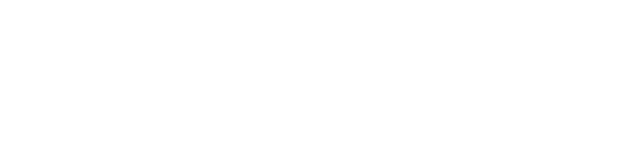
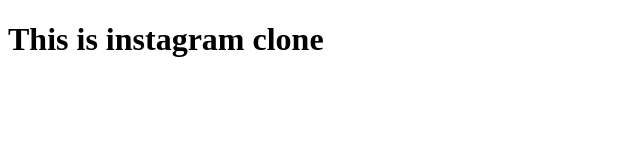
Before and after one commit to harsh-yd33/instagram-clone, a plain HTML site: page index.html in a window 1280 px wide. Shown: the whole page, without its empty margins (0-640 px from the left). Drawn offline with Linux system fonts and the light colour scheme.

Commit message:
Added container from main.

```diff
--- a/index.html
+++ b/index.html
@@ -6,6 +6,8 @@
     <title>Document</title>
 </head>
 <body>
-
+    <div class="container">
+        <h1>This is instagram clone</h1>
+    </div>
 </body>
 </html>
```
